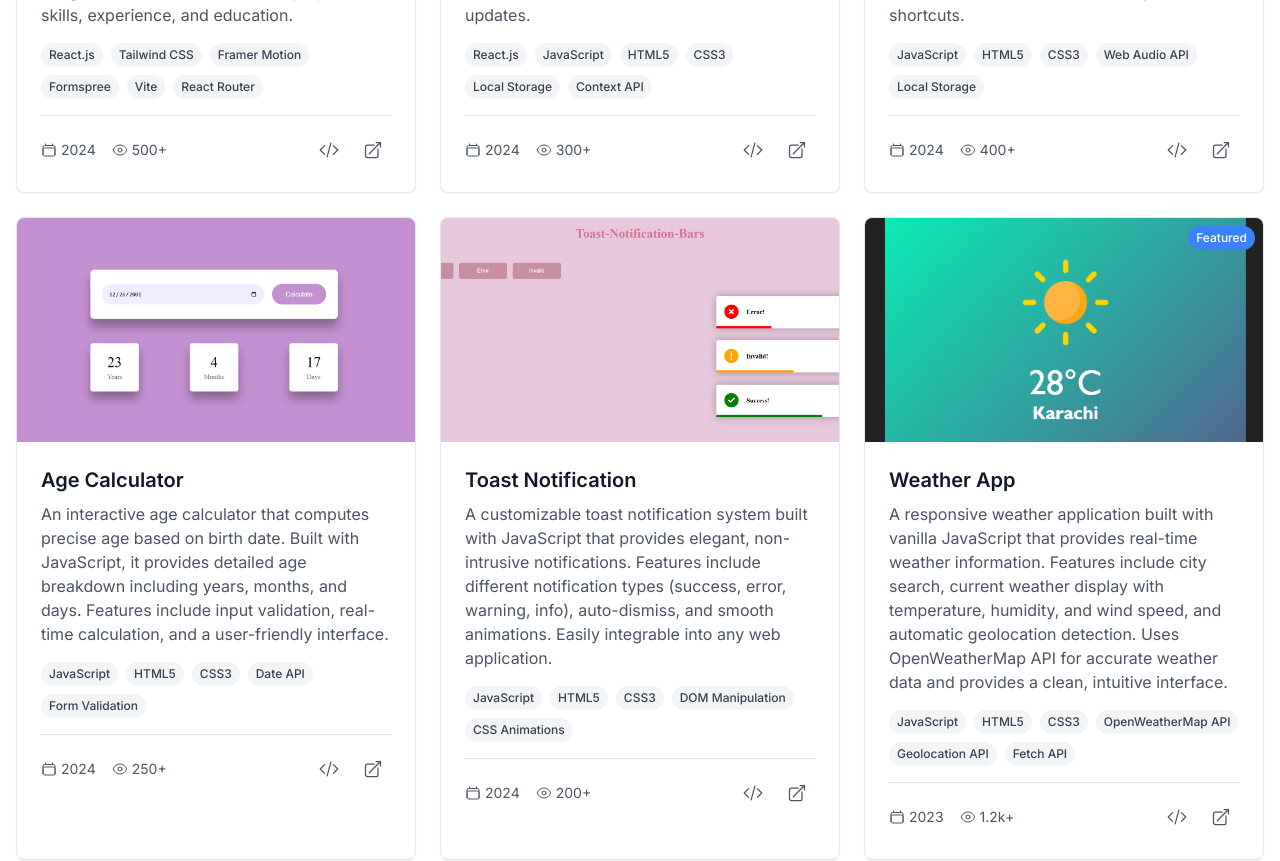
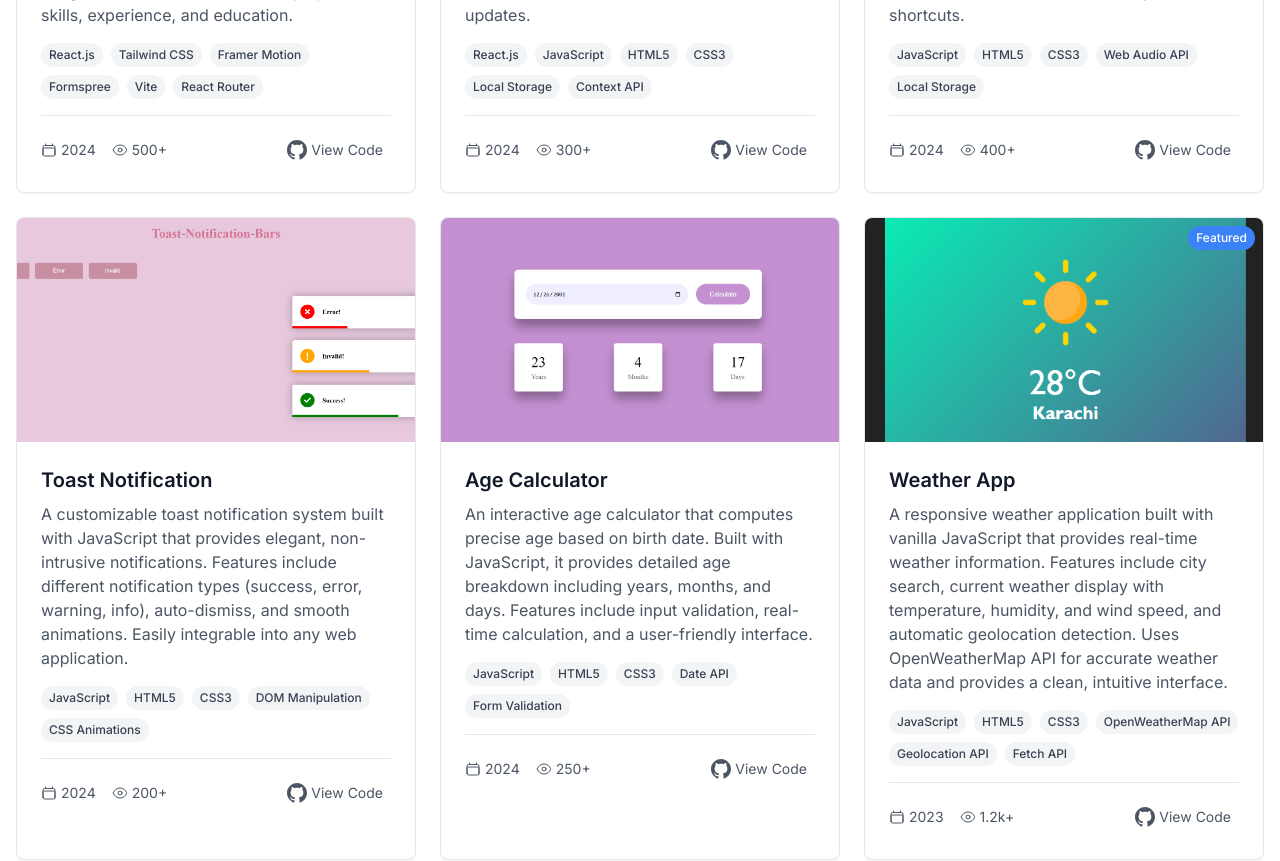
Before and after one commit to sejal2621/Portfolio, a React (Vite) app: page / in a window 1280 px wide. Shown: the part 4680-5541 px from the top of the page. Built offline with nearby package versions, Linux system fonts and the light colour scheme.

Commit message:
Updated portfolio content

```diff
--- a/src/components/Projects.jsx
+++ b/src/components/Projects.jsx
@@ -47,7 +47,7 @@
       description: 'A responsive weather application built with vanilla JavaScript that provides real-time weather information. Features include city search, current weather display with temperature, humidity, and wind speed, and automatic geolocation detection. Uses OpenWeatherMap API for accurate weather data and provides a clean, intuitive interface.',
       technologies: ['JavaScript', 'HTML5', 'CSS3', 'OpenWeatherMap API', 'Geolocation API', 'Fetch API'],
       image: '/projects/weather-app.png',
-      github: 'https://github.com/sejal2621/weather-app',
+      github: 'https://github.com/sejal2621/Weather-App',
       live: 'https://sejal2621.github.io/weather-app/',
       featured: true,
       category: 'web',
@@ -66,7 +66,7 @@
       description: 'A modern notes application built with React.js that allows users to create, edit, and organize their notes efficiently. Features include note categorization, search functionality, and local storage persistence. The app provides a clean, intuitive interface with real-time updates.',
       technologies: ['React.js', 'JavaScript', 'HTML5', 'CSS3', 'Local Storage', 'Context API'],
       image: '/projects/notes-app.png',
-      github: 'https://github.com/sejal2621/notes-app',
+      github: 'https://github.com/sejal2621/Notes-App',
       live: 'https://sejal2621.github.io/notes-app/',
       featured: true,
       category: 'web',
@@ -85,7 +85,7 @@
       description: 'A feature-rich music player application that allows users to play, pause, and manage their music collection. Built with JavaScript, it includes audio controls, playlist management, and a modern, responsive design. Features include audio visualization and keyboard shortcuts.',
       technologies: ['JavaScript', 'HTML5', 'CSS3', 'Web Audio API', 'Local Storage'],
       image: '/projects/music-app.png',
-      github: 'https://github.com/sejal2621/music-app',
+      github: 'https://github.com/sejal2621/Music_Player',
       live: 'https://sejal2621.github.io/music-app/',
       featured: true,
       category: 'web',
@@ -100,11 +100,30 @@
       views: '400+'
     },
     {
+      title: 'Toast Notification',
+      description: 'A customizable toast notification system built with JavaScript that provides elegant, non-intrusive notifications. Features include different notification types (success, error, warning, info), auto-dismiss, and smooth animations. Easily integrable into any web application.',
+      technologies: ['JavaScript', 'HTML5', 'CSS3', 'DOM Manipulation', 'CSS Animations'],
+      image: '/projects/toast-notification.png',
+      github: 'https://github.com/sejal2621/Toast-Notification-Bars',
+      live: 'https://sejal2621.github.io/toast-notification/',
+      featured: false,
+      category: 'web',
+      highlights: [
+        'Multiple notification types',
+        'Customizable appearance',
+        'Auto-dismiss functionality',
+        'Smooth animations',
+        'Easy integration'
+      ],
+      date: '2024',
+      views: '200+'
+    },
+    {
       title: 'Todo App',
       description: 'A feature-rich todo application that helps users manage their tasks efficiently. Built with vanilla JavaScript, it includes task creation, editing, and deletion with local storage persistence. Features a clean, intuitive interface with responsive design for easy task management.',
       technologies: ['JavaScript', 'HTML5', 'CSS3', 'Local Storage API', 'DOM Manipulation'],
       image: '/projects/to-do-list.png',
-      github: 'https://github.com/sejal2621/todo-app',
+      github: 'https://github.com/sejal2621/To-Do-List',
       live: 'https://sejal2621.github.io/todo-app/',
       featured: false,
       category: 'web',
@@ -123,7 +142,7 @@
       description: 'A secure random password generator that creates strong, customizable passwords. Built with JavaScript, it allows users to specify password length and include/exclude different character types. Features include copy-to-clipboard functionality and password strength indicators.',
       technologies: ['JavaScript', 'HTML5', 'CSS3', 'Clipboard API', 'DOM Manipulation'],
       image: '/projects/random-password-generator.png',
-      github: 'https://github.com/sejal2621/password-generator',
+      github: 'https://github.com/sejal2621/Random-Password-Generator',
       live: 'https://sejal2621.github.io/password-generator/',
       featured: false,
       category: 'web',
@@ -157,30 +176,11 @@
       views: '250+'
     },
     {
-      title: 'Toast Notification',
-      description: 'A customizable toast notification system built with JavaScript that provides elegant, non-intrusive notifications. Features include different notification types (success, error, warning, info), auto-dismiss, and smooth animations. Easily integrable into any web application.',
-      technologies: ['JavaScript', 'HTML5', 'CSS3', 'DOM Manipulation', 'CSS Animations'],
-      image: '/projects/toast-notification.png',
-      github: 'https://github.com/sejal2621/toast-notification',
-      live: 'https://sejal2621.github.io/toast-notification/',
-      featured: false,
-      category: 'web',
-      highlights: [
-        'Multiple notification types',
-        'Customizable appearance',
-        'Auto-dismiss functionality',
-        'Smooth animations',
-        'Easy integration'
-      ],
-      date: '2024',
-      views: '200+'
-    },
-    {
       title: 'QR Code Generator',
       description: 'A user-friendly QR code generator that creates QR codes for URLs, text, and contact information. Built with JavaScript, it provides instant QR code generation with the ability to download the generated codes. Features include error handling and a clean, minimalist interface.',
       technologies: ['JavaScript', 'HTML5', 'CSS3', 'QR Code API', 'DOM Manipulation'],
       image: '/projects/qr-code-generator.png',
-      github: 'https://github.com/sejal2621/qr-code-generator',
+      github: 'https://github.com/sejal2621/QR-Code-Generator',
       live: 'https://sejal2621.github.io/qr-code-generator/',
       featured: false,
       category: 'web',
@@ -199,7 +199,7 @@
       description: 'A classic Tic Tac Toe game built with JavaScript, featuring a clean interface and game state management. Includes player turn indicators, win detection, and a reset option. The game is responsive and works seamlessly across all devices.',
       technologies: ['JavaScript', 'HTML5', 'CSS3', 'DOM Manipulation', 'Game Logic'],
       image: '/projects/tic-tac-toe.png',
-      github: 'https://github.com/sejal2621/tic-tac-toe',
+      github: 'https://github.com/sejal2621/TIC-TAC-TOE-Game',
       live: 'https://sejal2621.github.io/tic-tac-toe/',
       featured: false,
       category: 'web',
@@ -218,7 +218,7 @@
       description: 'An interactive Rock Paper Scissors game with a modern UI and engaging animations. Features include score tracking, game history, and computer opponent with random choice generation. Built with vanilla JavaScript for optimal performance.',
       technologies: ['JavaScript', 'HTML5', 'CSS3', 'DOM Manipulation', 'Game Logic'],
       image: '/projects/rock-paper-scissors-game.png',
-      github: 'https://github.com/sejal2621/rock-paper-scissors',
+      github: 'https://github.com/sejal2621/Rock-Paper-Scissors-Game',
       live: 'https://sejal2621.github.io/rock-paper-scissors/',
       featured: false,
       category: 'web',
@@ -256,7 +256,7 @@
       description: 'A fully functional calculator application with a modern, clean interface. Features include basic arithmetic operations, keyboard support, and a responsive design. Built with JavaScript for smooth calculations and user interaction.',
       technologies: ['JavaScript', 'HTML5', 'CSS3', 'DOM Manipulation', 'Event Handling'],
       image: '/projects/calculator.png',
-      github: 'https://github.com/sejal2621/calculator',
+      github: 'https://github.com/sejal2621/Calculator_JS',
       live: 'https://sejal2621.github.io/calculator/',
       featured: false,
       category: 'web',
@@ -269,6 +269,25 @@
       ],
       date: '2023',
       views: '250+'
+    },
+    {
+      title: 'Digital Clock',
+      description: 'A real-time digital clock application with a modern, clean interface. Features include 24-hour format display, smooth animations, and responsive design. Built with vanilla JavaScript for optimal performance and minimal dependencies.',
+      technologies: ['JavaScript', 'HTML5', 'CSS3', 'DOM Manipulation', 'Date API'],
+      image: '/projects/digital-clock.png',
+      github: 'https://github.com/sejal2621/Digital-Clock',
+      live: 'https://sejal2621.github.io/Digital-Clock/',
+      featured: false,
+      category: 'web',
+      highlights: [
+        'Real-time clock updates',
+        '24-hour format display',
+        'Two-digit time format',
+        'Clean, modern interface',
+        'Responsive design'
+      ],
+      date: '2023',
+      views: '120+'
     }
   ]
 
@@ -564,22 +583,21 @@
                         href={project.github}
                         target="_blank"
                         rel="noopener noreferrer"
-                        className="p-2 text-gray-600 dark:text-gray-400 hover:text-primary dark:hover:text-primary transition-colors"
-                        title="View Code"
+                        className="p-2 text-gray-600 dark:text-gray-400 hover:text-primary dark:hover:text-primary transition-colors flex items-center gap-1"
+                        title="View on GitHub"
                       >
-                        <CodeBracketIcon className="h-5 w-5" />
+                        <svg
+                          xmlns="http://www.w3.org/2000/svg"
+                          width="20"
+                          height="20"
+                          viewBox="0 0 24 24"
+                          fill="currentColor"
+                          className="hover:scale-110 transition-transform"
+                        >
+                          <path d="M12 0c-6.626 0-12 5.373-12 12 0 5.302 3.438 9.8 8.207 11.387.599.111.793-.261.793-.577v-2.234c-3.338.726-4.033-1.416-4.033-1.416-.546-1.387-1.333-1.756-1.333-1.756-1.089-.745.083-.729.083-.729 1.205.084 1.839 1.237 1.839 1.237 1.07 1.834 2.807 1.304 3.492.997.107-.775.418-1.305.762-1.604-2.665-.305-5.467-1.334-5.467-5.931 0-1.311.469-2.381 1.236-3.221-.124-.303-.535-1.524.117-3.176 0 0 1.008-.322 3.301 1.23.957-.266 1.983-.399 3.003-.404 1.02.005 2.047.138 3.006.404 2.291-1.552 3.297-1.23 3.297-1.23.653 1.653.242 2.874.118 3.176.77.84 1.235 1.911 1.235 3.221 0 4.609-2.807 5.624-5.479 5.921.43.372.823 1.102.823 2.222v3.293c0 .319.192.694.801.576 4.765-1.589 8.199-6.086 8.199-11.386 0-6.627-5.373-12-12-12z"/>
+                        </svg>
+                        <span className="text-sm">View Code</span>
                       </a>
-                      {project.live && (
-                        <a
-                          href={project.live}
-                          target="_blank"
-                          rel="noopener noreferrer"
-                          className="p-2 text-gray-600 dark:text-gray-400 hover:text-primary dark:hover:text-primary transition-colors"
-                          title="Live Demo"
-                        >
-                          <ArrowTopRightOnSquareIcon className="h-5 w-5" />
-                        </a>
-                      )}
                     </div>
                   </motion.div>
                 </div>
```
Also changed, not shown: public/projects/digital-clock.png (added).
